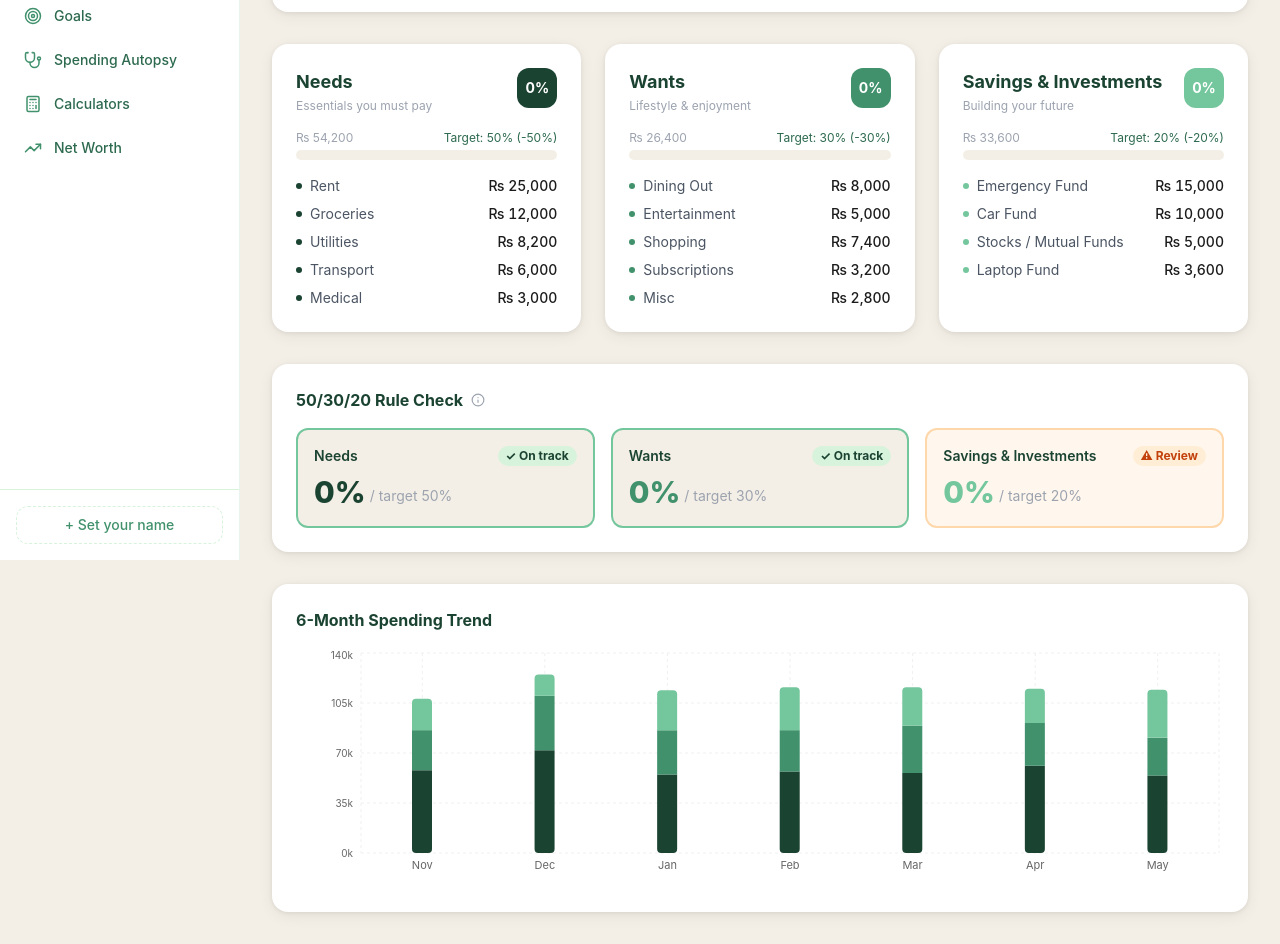
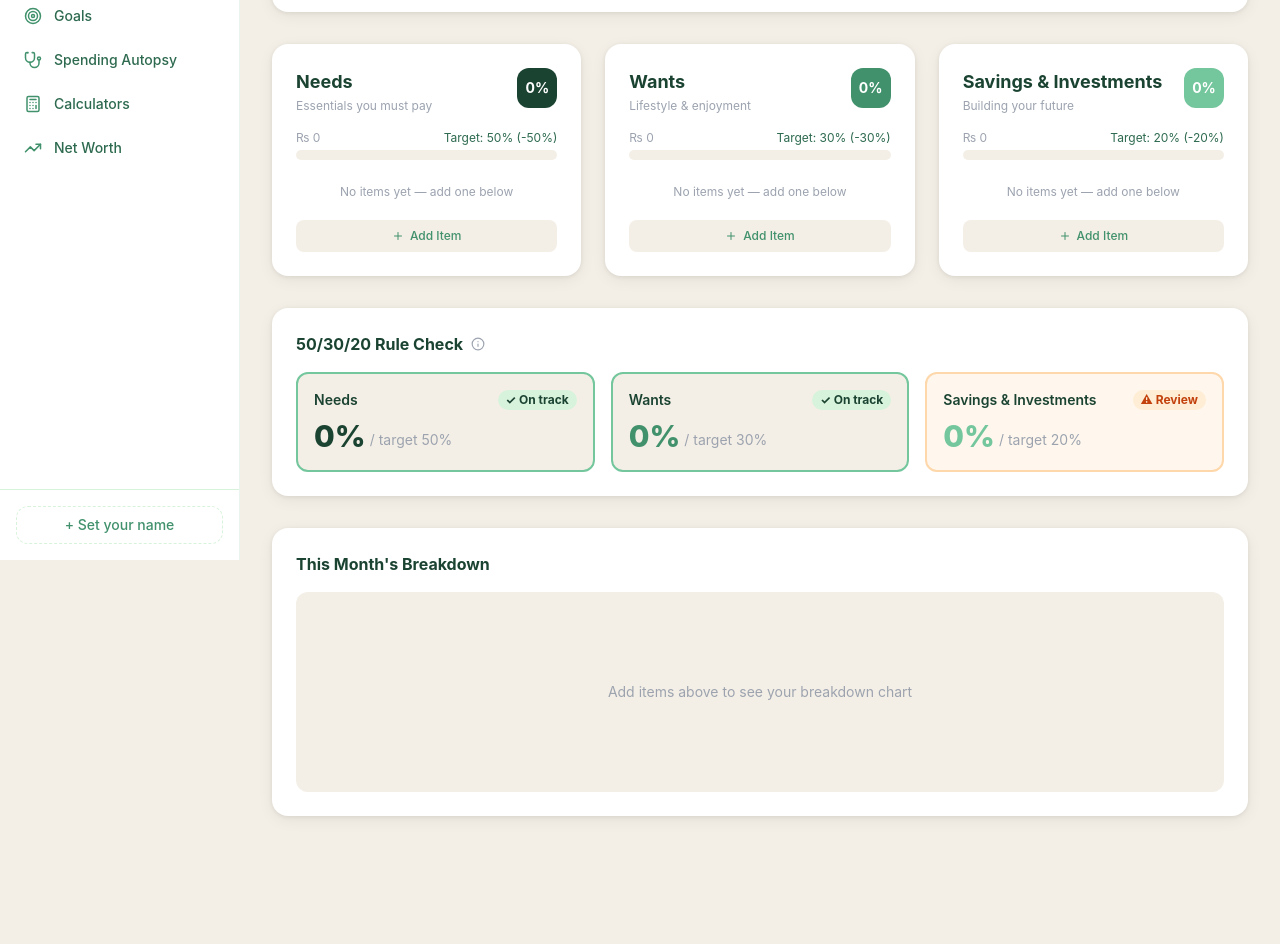
Before and after one commit to MukaramCodes/paisaos, a Next.js app: page /money-flow in a window 1280 px wide. Shown: the part 240-1184 px from the top of the page. After the commit the page ends 1088 px from the top, so only its background shows below. Built offline with nearby package versions, Linux system fonts and the light colour scheme.

Commit message:
fix: editable money flow with zero defaults, add PWA manifest

```diff
--- a/app/(app)/money-flow/page.tsx
+++ b/app/(app)/money-flow/page.tsx
@@ -4,91 +4,82 @@ import { useState, useEffect } from 'react';
 import {
   BarChart,
   Bar,
+  Cell,
   XAxis,
   YAxis,
   CartesianGrid,
   Tooltip,
   ResponsiveContainer,
 } from 'recharts';
-import { Info } from 'lucide-react';
+import { Info, Plus, Trash2 } from 'lucide-react';
 
-const DEFAULT_INCOME = 0;
+interface FlowItem {
+  id: number;
+  name: string;
+  amount: number;
+}
 
-const flowCategories = [
+interface FlowCategory {
+  label: string;
+  description: string;
+  target: number;
+  items: FlowItem[];
+  color: string;
+}
+
+const defaultCategories: FlowCategory[] = [
   {
     label: 'Needs',
     description: 'Essentials you must pay',
     target: 50,
-    items: [
-      { name: 'Rent', amount: 25000 },
-      { name: 'Groceries', amount: 12000 },
-      { name: 'Utilities', amount: 8200 },
-      { name: 'Transport', amount: 6000 },
-      { name: 'Medical', amount: 3000 },
-    ],
+    items: [],
     color: '#1B4332',
-    lightColor: '#D8F3DC',
   },
   {
     label: 'Wants',
     description: 'Lifestyle & enjoyment',
     target: 30,
-    items: [
-      { name: 'Dining Out', amount: 8000 },
-      { name: 'Entertainment', amount: 5000 },
-      { name: 'Shopping', amount: 7400 },
-      { name: 'Subscriptions', amount: 3200 },
-      { name: 'Misc', amount: 2800 },
-    ],
+    items: [],
     color: '#40916C',
-    lightColor: '#D8F3DC',
   },
   {
     label: 'Savings & Investments',
     description: 'Building your future',
     target: 20,
-    items: [
-      { name: 'Emergency Fund', amount: 15000 },
-      { name: 'Car Fund', amount: 10000 },
-      { name: 'Stocks / Mutual Funds', amount: 5000 },
-      { name: 'Laptop Fund', amount: 3600 },
-    ],
+    items: [],
     color: '#74C69D',
-    lightColor: '#D8F3DC',
   },
-];
-
-const monthlyData = [
-  { month: 'Nov', needs: 58000, wants: 28000, savings: 22000 },
-  { month: 'Dec', needs: 72000, wants: 38000, savings: 15000 },
-  { month: 'Jan', needs: 55000, wants: 31000, savings: 28000 },
-  { month: 'Feb', needs: 57000, wants: 29000, savings: 30000 },
-  { month: 'Mar', needs: 56000, wants: 33000, savings: 27000 },
-  { month: 'Apr', needs: 61000, wants: 30000, savings: 24000 },
-  { month: 'May', needs: 54200, wants: 26400, savings: 33600 },
 ];
 
 const fmt = (n: number) => '₨ ' + n.toLocaleString('en-PK');
 const pct = (n: number, income: number) => income > 0 ? Math.round((n / income) * 100) : 0;
 
 export default function MoneyFlowPage() {
-  const [income, setIncome] = useState(DEFAULT_INCOME);
-  const [inputVal, setInputVal] = useState(DEFAULT_INCOME.toString());
+  const [income, setIncome] = useState(0);
+  const [inputVal, setInputVal] = useState('');
+  const [categories, setCategories] = useState<FlowCategory[]>(defaultCategories);
   const [mounted, setMounted] = useState(false);
 
   useEffect(() => {
-    const saved = localStorage.getItem('paisaos_income');
-    if (saved) {
-      const n = Number(saved);
+    const savedIncome = localStorage.getItem('paisaos_income');
+    if (savedIncome) {
+      const n = Number(savedIncome);
       setIncome(n);
       setInputVal(n.toString());
+    }
+    const savedFlow = localStorage.getItem('paisaos_flow');
+    if (savedFlow) {
+      setCategories(JSON.parse(savedFlow));
     }
     setMounted(true);
   }, []);
 
   useEffect(() => {
-    if (mounted) localStorage.setItem('paisaos_income', income.toString());
-  }, [income, mounted]);
+    if (mounted) {
+      localStorage.setItem('paisaos_income', income.toString());
+      localStorage.setItem('paisaos_flow', JSON.stringify(categories));
+    }
+  }, [income, categories, mounted]);
 
   const handleIncomeChange = (e: React.ChangeEvent<HTMLInputElement>) => {
     const raw = e.target.value.replace(/[^0-9]/g, '');
@@ -97,14 +88,50 @@ export default function MoneyFlowPage() {
     setIncome(stripped ? parseInt(stripped, 10) : 0);
   };
 
-  const totalSpent = flowCategories
-    .flatMap((c) => c.items)
-    .reduce((s, i) => s + i.amount, 0);
+  const addItem = (catIndex: number) => {
+    setCategories((cats) =>
+      cats.map((c, i) =>
+        i === catIndex
+          ? { ...c, items: [...c.items, { id: Date.now(), name: 'New Item', amount: 0 }] }
+          : c
+      )
+    );
+  };
+
+  const updateItem = (
+    catIndex: number,
+    itemId: number,
+    field: 'name' | 'amount',
+    value: string | number
+  ) => {
+    setCategories((cats) =>
+      cats.map((c, i) =>
+        i === catIndex
+          ? { ...c, items: c.items.map((item) => (item.id === itemId ? { ...item, [field]: value } : item)) }
+          : c
+      )
+    );
+  };
+
+  const deleteItem = (catIndex: number, itemId: number) => {
+    setCategories((cats) =>
+      cats.map((c, i) =>
+        i === catIndex ? { ...c, items: c.items.filter((item) => item.id !== itemId) } : c
+      )
+    );
+  };
+
+  const totalSpent = categories.flatMap((c) => c.items).reduce((s, i) => s + i.amount, 0);
   const unallocated = income - totalSpent;
+
+  const chartData = categories.map((c) => ({
+    name: c.label === 'Savings & Investments' ? 'Savings' : c.label,
+    amount: c.items.reduce((s, i) => s + i.amount, 0),
+    color: c.color,
+  }));
 
   return (
     <div className="p-6 lg:p-8 max-w-7xl mx-auto space-y-8">
-      {/* Header */}
       <div>
         <h1 className="text-2xl font-extrabold text-[#1B4332]">Money Flow</h1>
         <p className="text-sm text-[#40916C] mt-1">See exactly where every rupee goes this month</p>
@@ -144,9 +171,9 @@ export default function MoneyFlowPage() {
         </div>
       </div>
 
-      {/* Flow Breakdown */}
+      {/* Flow Breakdown — fully editable */}
       <div className="grid lg:grid-cols-3 gap-6">
-        {flowCategories.map((cat) => {
+        {categories.map((cat, catIndex) => {
           const catTotal = cat.items.reduce((s, i) => s + i.amount, 0);
           const catPct = pct(catTotal, income);
           const targetDiff = catPct - cat.target;
@@ -165,11 +192,11 @@ export default function MoneyFlowPage() {
                 </div>
               </div>
 
-              <div className="mb-1">
+              <div className="mb-4">
                 <div className="flex justify-between text-xs text-gray-400 mb-1">
                   <span>{fmt(catTotal)}</span>
                   <span className={targetDiff > 0 ? 'text-red-500' : 'text-[#2D6A4F]'}>
-                    Target: {cat.target}% {targetDiff !== 0 && `(${targetDiff > 0 ? '+' : ''}${targetDiff}%)`}
+                    Target: {cat.target}%{targetDiff !== 0 ? ` (${targetDiff > 0 ? '+' : ''}${targetDiff}%)` : ''}
                   </span>
                 </div>
                 <div className="h-2.5 bg-[#F4EFE6] rounded-full overflow-hidden">
@@ -180,17 +207,41 @@ export default function MoneyFlowPage() {
                 </div>
               </div>
 
-              <div className="mt-4 space-y-2">
+              <div className="space-y-2">
+                {cat.items.length === 0 && (
+                  <p className="text-xs text-gray-400 text-center py-2">No items yet — add one below</p>
+                )}
                 {cat.items.map((item) => (
-                  <div key={item.name} className="flex items-center justify-between">
-                    <div className="flex items-center gap-2">
-                      <div className="w-1.5 h-1.5 rounded-full" style={{ backgroundColor: cat.color }} />
-                      <span className="text-sm text-gray-600">{item.name}</span>
-                    </div>
-                    <span className="text-sm font-medium text-[#1C1C1C] tabular-nums">{fmt(item.amount)}</span>
+                  <div key={item.id} className="flex items-center gap-2">
+                    <div className="w-1.5 h-1.5 rounded-full flex-shrink-0" style={{ backgroundColor: cat.color }} />
+                    <input
+                      value={item.name}
+                      onChange={(e) => updateItem(catIndex, item.id, 'name', e.target.value)}
+                      className="flex-1 text-sm text-gray-600 bg-transparent border-b border-transparent hover:border-gray-200 focus:border-[#40916C] focus:outline-none px-1 min-w-0"
+                    />
+                    <input
+                      type="number"
+                      value={item.amount || ''}
+                      onChange={(e) => updateItem(catIndex, item.id, 'amount', Number(e.target.value) || 0)}
+                      placeholder="0"
+                      className="w-24 text-sm font-medium text-right bg-[#F4EFE6] border border-transparent hover:border-gray-200 focus:border-[#40916C] focus:outline-none rounded-lg px-2 py-1 tabular-nums"
+                    />
+                    <button
+                      onClick={() => deleteItem(catIndex, item.id)}
+                      className="text-gray-300 hover:text-red-400 flex-shrink-0 transition-colors"
+                    >
+                      <Trash2 size={13} />
+                    </button>
                   </div>
                 ))}
               </div>
+
+              <button
+                onClick={() => addItem(catIndex)}
+                className="mt-3 w-full flex items-center justify-center gap-1.5 text-xs font-medium text-[#40916C] bg-[#F4EFE6] hover:bg-[#D8F3DC] rounded-lg py-2 transition-colors"
+              >
+                <Plus size={12} /> Add Item
+              </button>
             </div>
           );
         })}
@@ -203,7 +254,7 @@ export default function MoneyFlowPage() {
           <Info size={14} className="text-gray-400" />
         </div>
         <div className="grid sm:grid-cols-3 gap-4">
-          {flowCategories.map((cat) => {
+          {categories.map((cat) => {
             const catTotal = cat.items.reduce((s, i) => s + i.amount, 0);
             const actual = pct(catTotal, income);
             const ok = cat.label === 'Savings & Investments' ? actual >= cat.target : actual <= cat.target;
@@ -228,20 +279,28 @@ export default function MoneyFlowPage() {
         </div>
       </div>
 
-      {/* Monthly Trend */}
+      {/* Chart from real entered data */}
       <div className="bg-white rounded-2xl p-6 shadow-card">
-        <h3 className="font-bold text-[#1B4332] mb-4">6-Month Spending Trend</h3>
-        <ResponsiveContainer width="100%" height={240}>
-          <BarChart data={monthlyData} barSize={20}>
-            <CartesianGrid strokeDasharray="3 3" stroke="#F0F0F0" />
-            <XAxis dataKey="month" tick={{ fontSize: 11 }} axisLine={false} tickLine={false} />
-            <YAxis tickFormatter={(v) => `${(v / 1000).toFixed(0)}k`} tick={{ fontSize: 10 }} axisLine={false} tickLine={false} />
-            <Tooltip formatter={(v: number, name: string) => [fmt(v), name.charAt(0).toUpperCase() + name.slice(1)]} />
-            <Bar dataKey="needs" stackId="a" fill="#1B4332" radius={[0, 0, 4, 4]} name="Needs" />
-            <Bar dataKey="wants" stackId="a" fill="#40916C" name="Wants" />
-            <Bar dataKey="savings" stackId="a" fill="#74C69D" radius={[4, 4, 0, 0]} name="Savings" />
-          </BarChart>
-        </ResponsiveContainer>
+        <h3 className="font-bold text-[#1B4332] mb-4">This Month&apos;s Breakdown</h3>
+        {totalSpent > 0 ? (
+          <ResponsiveContainer width="100%" height={200}>
+            <BarChart data={chartData} barSize={52}>
+              <CartesianGrid strokeDasharray="3 3" stroke="#F0F0F0" />
+              <XAxis dataKey="name" tick={{ fontSize: 12 }} axisLine={false} tickLine={false} />
+              <YAxis tickFormatter={(v) => `${(v / 1000).toFixed(0)}k`} tick={{ fontSize: 10 }} axisLine={false} tickLine={false} />
+              <Tooltip formatter={(v: number) => [fmt(v), 'Amount']} />
+              <Bar dataKey="amount" radius={[6, 6, 0, 0]}>
+                {chartData.map((entry, i) => (
+                  <Cell key={i} fill={entry.color} />
+                ))}
+              </Bar>
+            </BarChart>
+          </ResponsiveContainer>
+        ) : (
+          <div className="h-[200px] flex items-center justify-center bg-[#F4EFE6] rounded-xl">
+            <p className="text-sm text-gray-400">Add items above to see your breakdown chart</p>
+          </div>
+        )}
       </div>
     </div>
   );
--- a/app/layout.tsx
+++ b/app/layout.tsx
@@ -5,6 +5,12 @@ export const metadata: Metadata = {
   title: 'PaisaOS – Personal Finance for Pakistan',
   description:
     'Stop managing money unconsciously. PaisaOS brings your income, spending, goals, investments, and net worth together in one intelligent dashboard.',
+  manifest: '/manifest.json',
+  appleWebApp: {
+    capable: true,
+    statusBarStyle: 'default',
+    title: 'PaisaOS',
+  },
 };
 
 export default function RootLayout({
@@ -14,6 +20,14 @@ export default function RootLayout({
 }) {
   return (
     <html lang="en">
+      <head>
+        <meta name="theme-color" content="#1B4332" />
+        <meta name="mobile-web-app-capable" content="yes" />
+        <meta name="apple-mobile-web-app-capable" content="yes" />
+        <meta name="apple-mobile-web-app-status-bar-style" content="default" />
+        <meta name="apple-mobile-web-app-title" content="PaisaOS" />
+        <link rel="manifest" href="/manifest.json" />
+      </head>
       <body className="bg-cream text-ink antialiased">
         {children}
       </body>
```
Also changed, not shown: public/manifest.json (added).
